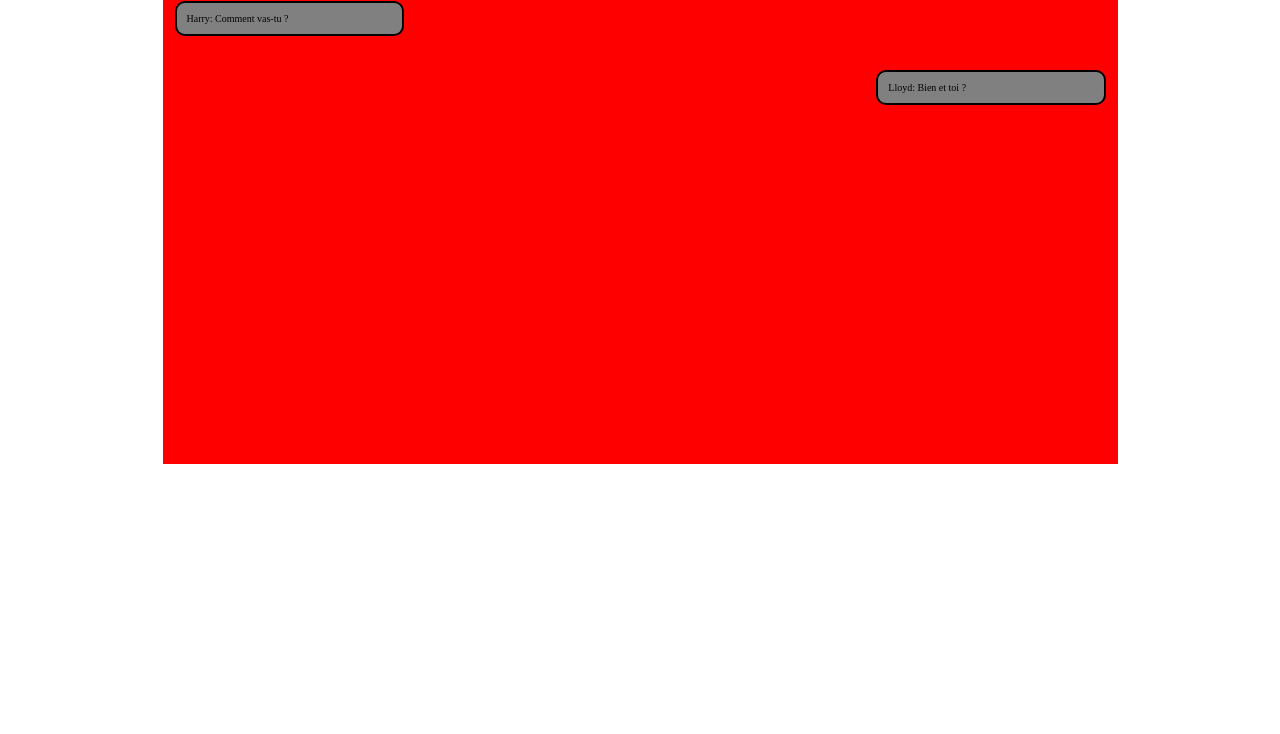
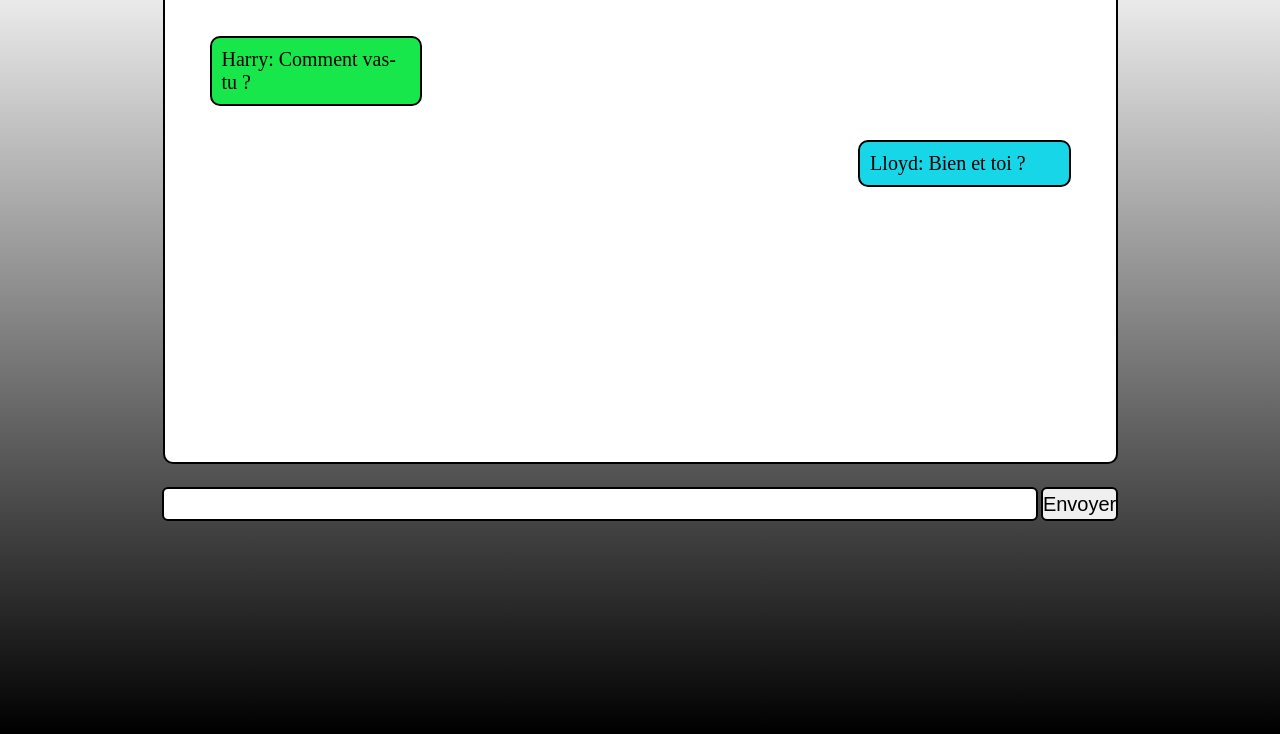
Before and after one commit to Tambass/live_tchat_app, a website: page index.html in a window 1280 px wide. Shown: the part 66-800 px from the top of the page. Drawn offline with Linux system fonts and the light colour scheme.

Commit message:
ajout node_module + fichier app.js

```diff
--- /dev/null
+++ b/app.js
@@ -0,0 +1 @@
+// Node server which will handle socket.io connection
--- a/css/style.css
+++ b/css/style.css
@@ -8,40 +8,72 @@ html {
     font-size: 62.5%;
 }
 
-/* body {
+body {
     background-image: linear-gradient(#fff, #000);
     background-repeat: no-repeat;
-} */
+    height: 100vh;
+}
 
 .logo {
     display: block;
     margin: auto;
-    width: 5rem;
-    height: 5rem;
+    width: 50px;
+    height: 50px;
 }
 
 .container {
-    max-width: 95.5rem;
-    background-color: red;
+    max-width: 955px;
+    background-color: #fff;
+    border: 2px solid #000;
+    border-radius: 10px;
     margin: auto;
     height: 60vh;
+    padding: 33px;
+    overflow-y: auto;
+    margin-bottom: 23px;
 }
 
 .message {
-    background-color: grey;
+
     width: 24%;
-    padding: 1rem;
-    margin: 1.7rem 1.2rem;
-    border: 2px solid #000;
+    padding: 10px;
+    margin: 17px 12px;
+    border: 2px solid rgb(0, 0, 0);
     border-radius: 10px;
+    font-size: 2rem;
 }
 
 .left {
     float: left;
     clear: both;
+    background-color: rgb(23, 231, 75);
 }
 
 .right {
     float: right;
     clear: both;
+    background-color: rgb(23, 214, 231);
 }
+
+#send-container {
+    display: block;
+    margin: auto;
+    text-align: center;
+    max-width: 985px;
+    width: 100%;
+}
+
+#messageInp {
+    width: 89%;
+    border: 2px solid #000;
+    border-radius: 6px;
+    height: 34px;
+    font-size: 2rem;
+}
+.btn{
+    cursor: pointer;
+    border: 2px solid #000;
+    border-radius: 6px;
+    height: 34px;
+    font-size: 2rem;
+}
--- a/index.html
+++ b/index.html
@@ -20,6 +20,13 @@
         <div class="message right">Lloyd: Bien et toi ?</div>
     </div>
 
+    <div class="send">
+        <form action="#" id="send-container">
+            <input type="text" name="messageInp" id="messageInp">
+            <button class="btn" type="submit">Envoyer</button>
+        </form>
+    </div>
+
 </body>
 
 </html>
```
Also changed, not shown: package.json (added, +22 -0 lines), 1 other file.
